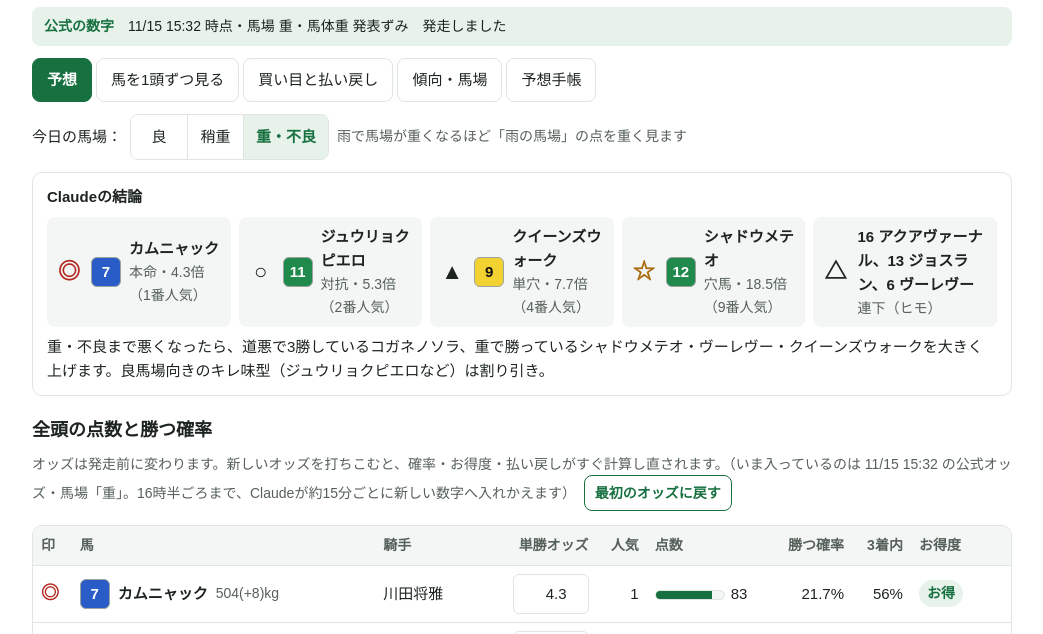
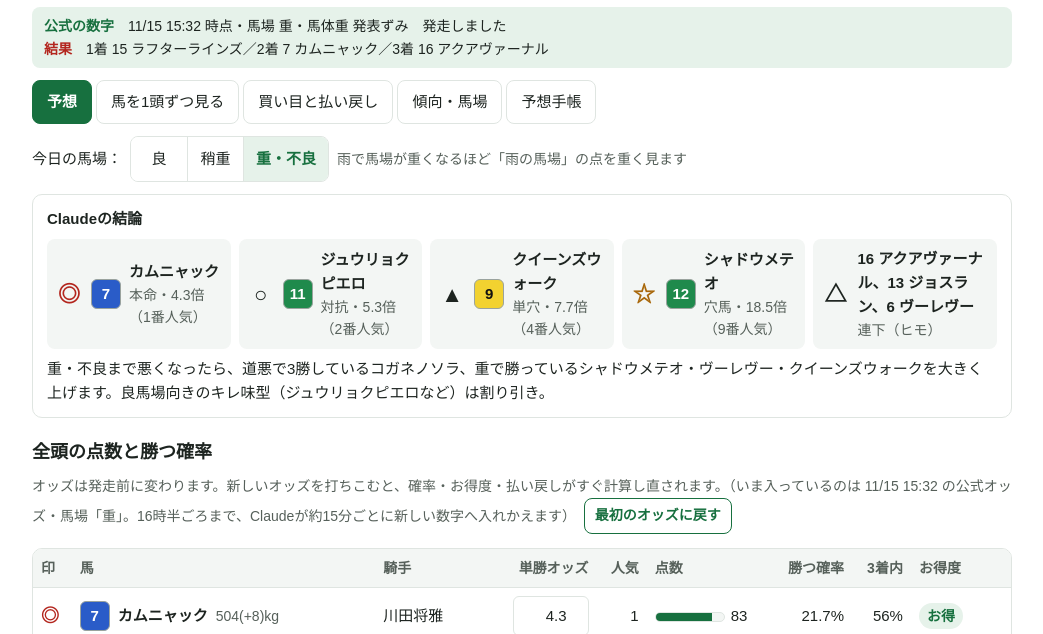
Before and after one commit to yuutennis657-beep/keiba-note, a plain HTML site: page index.html in a window 1280 px wide. Shown: the part 116-750 px from the top of the page, without its empty margins (118-1161 px from the left). Drawn offline with Linux system fonts and the light colour scheme; a web font is replaced by a local one.

```diff
--- a/index.html
+++ b/index.html
@@ -286,7 +286,7 @@ td.r,th.r{text-align:right}
 
 <script>
 /* 公式（スポーツナビ）から Claude が取ってきた最新の数字。この1行だけを書きかえて出し直す */
-const LIVE_MAIN = {"time":"11/15 15:32","baba":"重","odds":{"1":38.6,"2":76.6,"3":91.9,"4":91.4,"5":90.3,"6":13.0,"7":4.3,"8":79.9,"9":7.7,"10":18.8,"11":5.3,"12":18.5,"13":9.9,"14":43.8,"15":10.5,"16":6.8,"17":115.4,"18":15.3},"weight":{"1":"492(+2)","2":"492(-6)","3":"480(+2)","4":"446(0)","5":"442(-4)","6":"498(+2)","7":"504(+8)","8":"478(+6)","9":"546(+2)","10":"466(-8)","11":"480(+16)","12":"460(+2)","13":"478(-2)","14":"512(+8)","15":"462(0)","16":"474(-2)","17":"456(-6)","18":"468(0)"},"result":null};
+const LIVE_MAIN = {"time":"11/15 15:32","baba":"重","odds":{"1":38.6,"2":76.6,"3":91.9,"4":91.4,"5":90.3,"6":13.0,"7":4.3,"8":79.9,"9":7.7,"10":18.8,"11":5.3,"12":18.5,"13":9.9,"14":43.8,"15":10.5,"16":6.8,"17":115.4,"18":15.3},"weight":{"1":"492(+2)","2":"492(-6)","3":"480(+2)","4":"446(0)","5":"442(-4)","6":"498(+2)","7":"504(+8)","8":"478(+6)","9":"546(+2)","10":"466(-8)","11":"480(+16)","12":"460(+2)","13":"478(-2)","14":"512(+8)","15":"462(0)","16":"474(-2)","17":"456(-6)","18":"468(0)"},"result":[15,7,16]};
 /* =========================================================
    レースのデータ。ほかのレースは RACES に同じ形で1つ足すだけ。
    f = 7つの点（0〜5）: jitsu 実力・実績 / course コース・距離 / baba 雨の馬場
```
